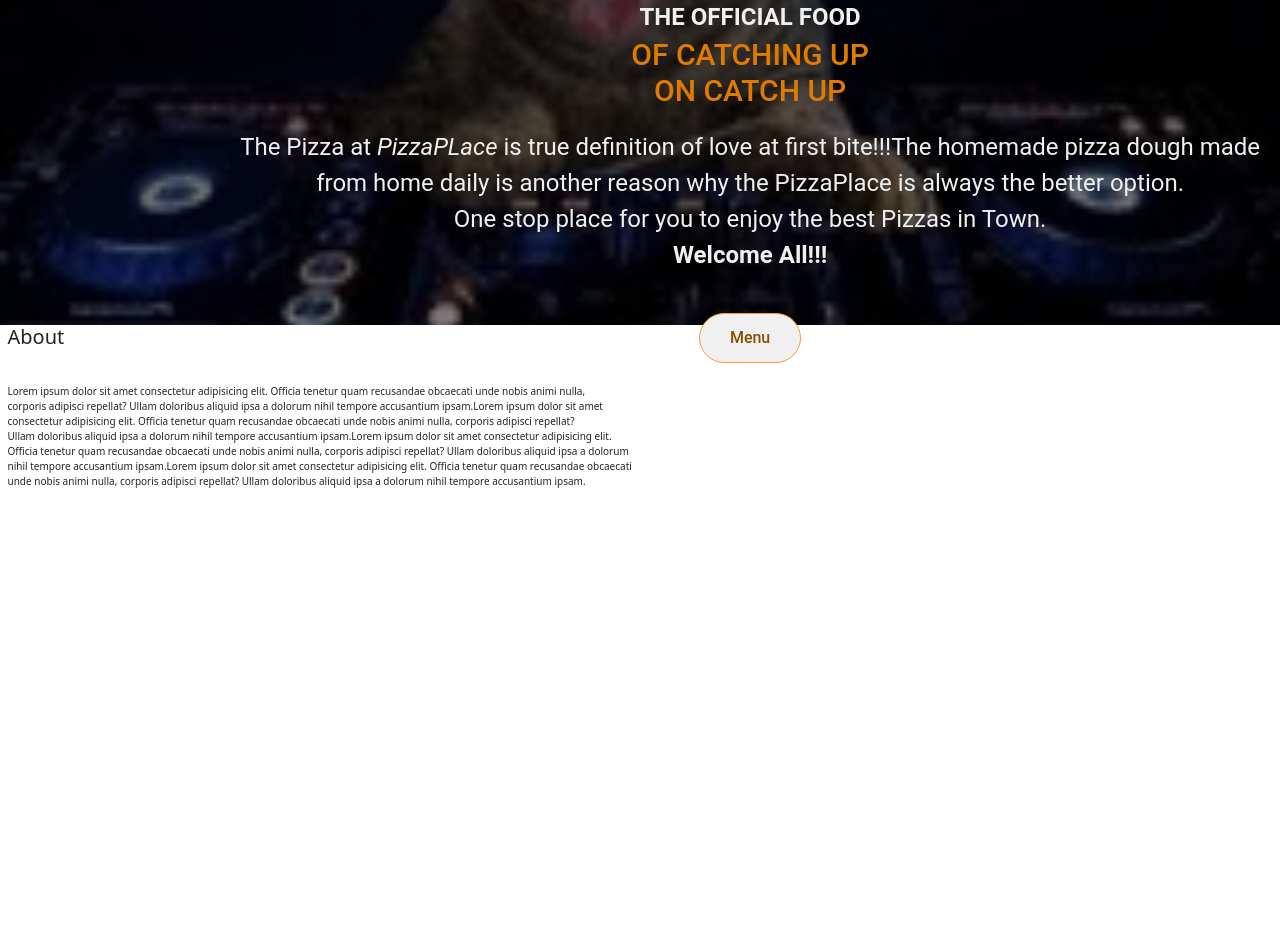
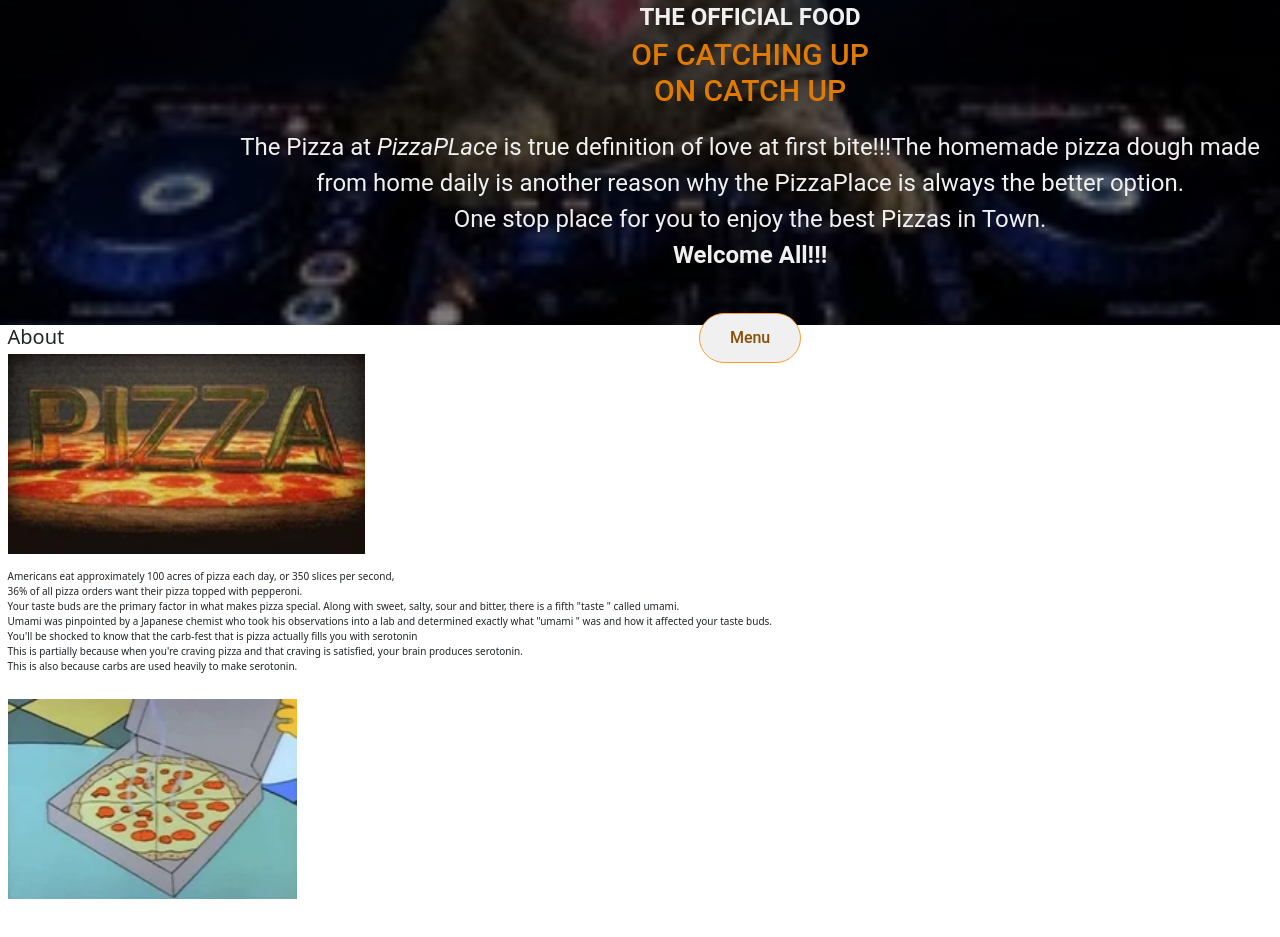
Before and after one commit to Kariuki1976/Pizza-Place, a plain HTML site: page index.html in a window 1280 px wide. Shown: the part 475-1412 px from the top of the page. Before the commit the page ends 1049 px from the top, so only its background shows below. Drawn offline with nearby package versions, Linux system fonts and the light colour scheme.

Commit message:
add pizza image to about section page

```diff
--- a/index.html
+++ b/index.html
@@ -71,17 +71,17 @@
         <div class="about">
 
             <div class="image1">
-                <img src="./assets/aboutttt-removebg-preview.png" alt="" height="200px">
+                <img src="Images/pizza.webp" alt=" " height="200px ">
 
             </div><br>
-            <div class="text">
-                <p>Lorem ipsum dolor sit amet consectetur adipisicing elit. Officia tenetur quam recusandae obcaecati unde nobis animi nulla,<br> corporis adipisci repellat? Ullam doloribus aliquid ipsa a dolorum nihil tempore accusantium ipsam.Lorem ipsum
-                    dolor sit amet<br> consectetur adipisicing elit. Officia tenetur quam recusandae obcaecati unde nobis animi nulla, corporis adipisci repellat? <br>Ullam doloribus aliquid ipsa a dolorum nihil tempore accusantium ipsam.Lorem ipsum dolor
-                    sit amet consectetur adipisicing elit.<br> Officia tenetur quam recusandae obcaecati unde nobis animi nulla, corporis adipisci repellat? Ullam doloribus aliquid ipsa a dolorum<br> nihil tempore accusantium ipsam.Lorem ipsum dolor sit
-                    amet consectetur adipisicing elit. Officia tenetur quam recusandae obcaecati<br> unde nobis animi nulla, corporis adipisci repellat? Ullam doloribus aliquid ipsa a dolorum nihil tempore accusantium ipsam.</p>
+            <div class="text ">
+                <p>Americans eat approximately 100 acres of pizza each day, or 350 slices per second,<br>36% of all pizza orders want their pizza topped with pepperoni.<br> Your taste buds are the primary factor in what makes pizza special. Along with sweet,
+                    salty, sour and bitter, there is a fifth "taste " called umami.<br>Umami was pinpointed by a Japanese chemist who took his observations into a lab and determined exactly what "umami " was and how it affected your taste buds.
+                    <br>You'll be shocked to know that the carb-fest that is pizza actually fills you with serotonin<br>This is partially because when you're craving pizza and that craving is satisfied, your brain produces serotonin.<br>This is also because
+                    carbs are used heavily to make serotonin. </p>
             </div><br>
-            <div class="image2">
-                <img src="./assets/abouttttiii-removebg-preview.png" alt="" height="200">
+            <div class="image2 ">
+                <img src="Images/smokedpizza.webp" alt=" " height="200 ">
             </div><br>
         </div>
     </div><br><br>
```
Also changed, not shown: Images/pizza.webp (added), Images/smokedpizza.webp (added).
